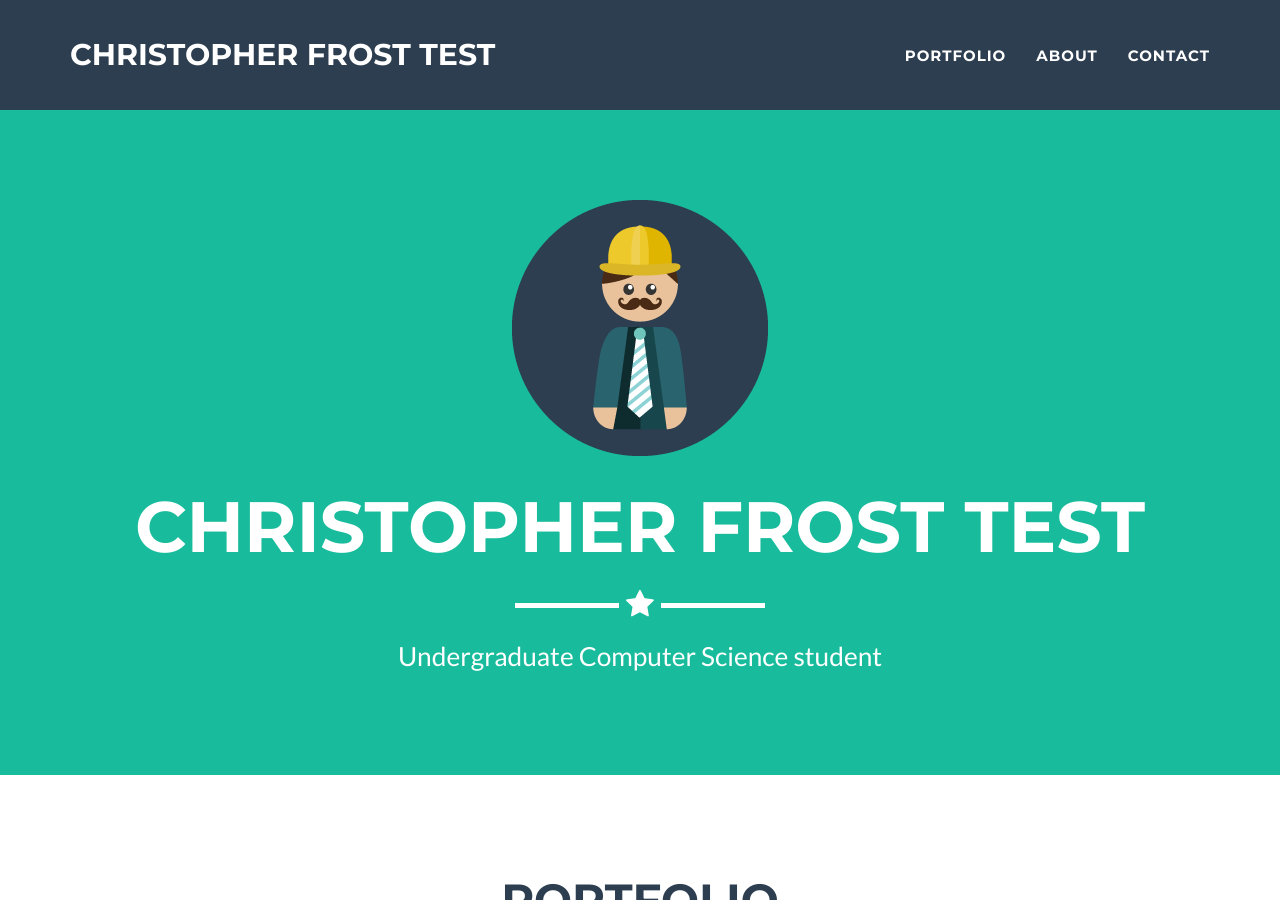
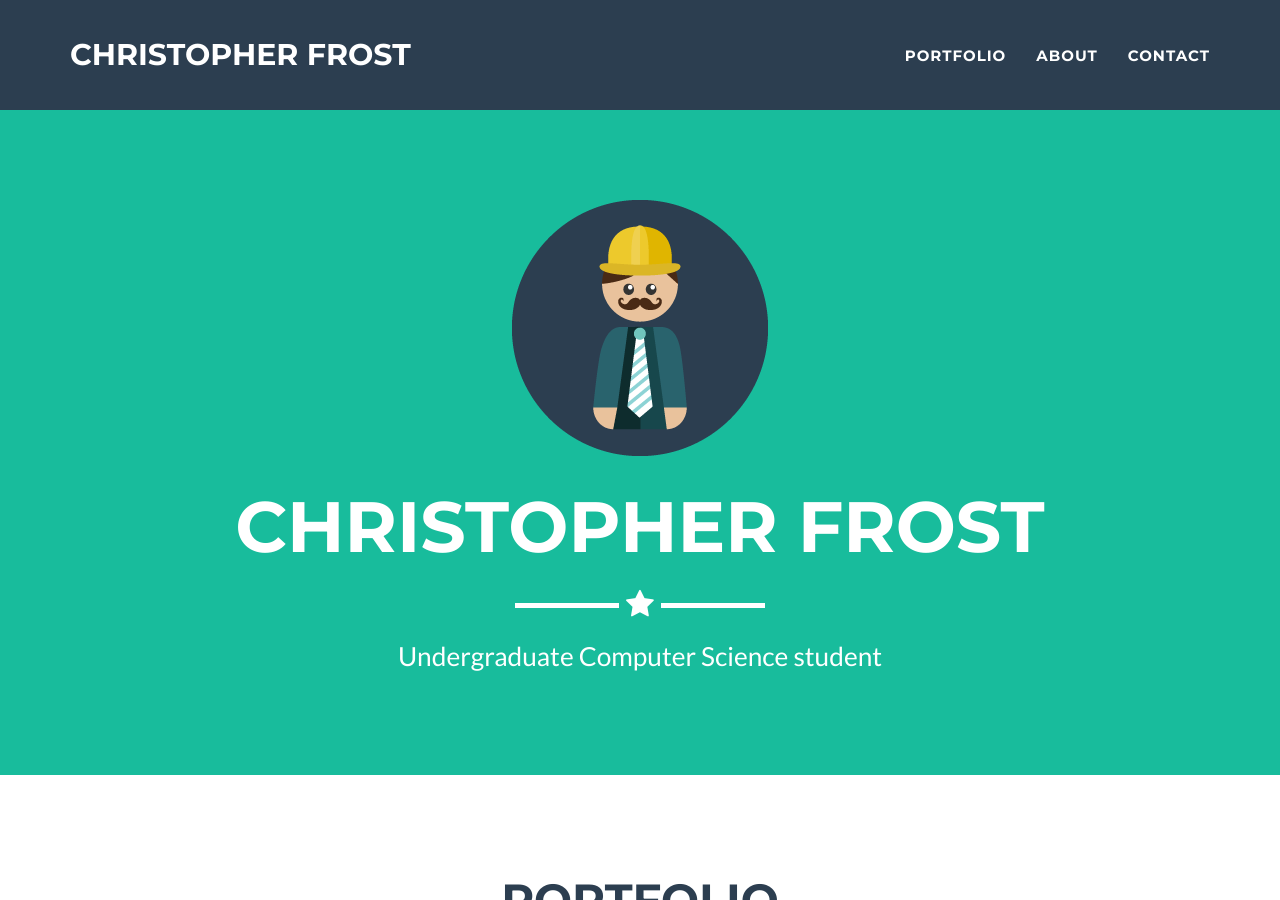
Before and after one commit to cfrost6/cfrost6.github.io, a Jekyll site: the page built from _posts/2014-07-18-project-1.markdown, in a window 1280 px wide and 900 px high. Built offline with Jekyll 4.4.1, drawn with Linux system fonts in a browser that asks for light colours.

Commit message:
Update _config.yml

```diff
--- a/_config.yml
+++ b/_config.yml
@@ -1,5 +1,5 @@
 # Site settings
-title: Christopher Frost TEST
+title: Christopher Frost
 email: frostc313@gmail.com
 url: https://cfrost6.github.io
 description: "Place for project showoff and code testing."
```
